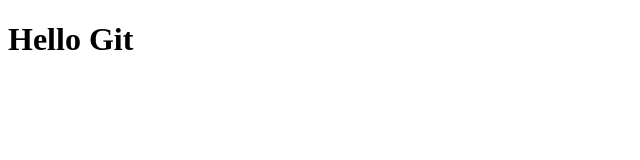
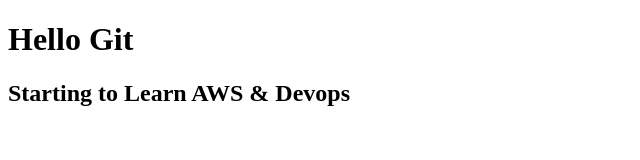
Before and after one commit to DigitalMarketingSanjay/Git_Github, a plain HTML site: page index.html in a window 1280 px wide. Shown: the whole page, without its empty margins (0-640 px from the left). Drawn offline with Linux system fonts and the light colour scheme.

Commit message:
3rd Commit

```diff
--- a/index.html
+++ b/index.html
@@ -8,5 +8,6 @@
 </head>
 <body>
     <h1>Hello Git</h1>
+    <h2>Starting to Learn AWS & Devops</h2>
 </body>
 </html>
```
